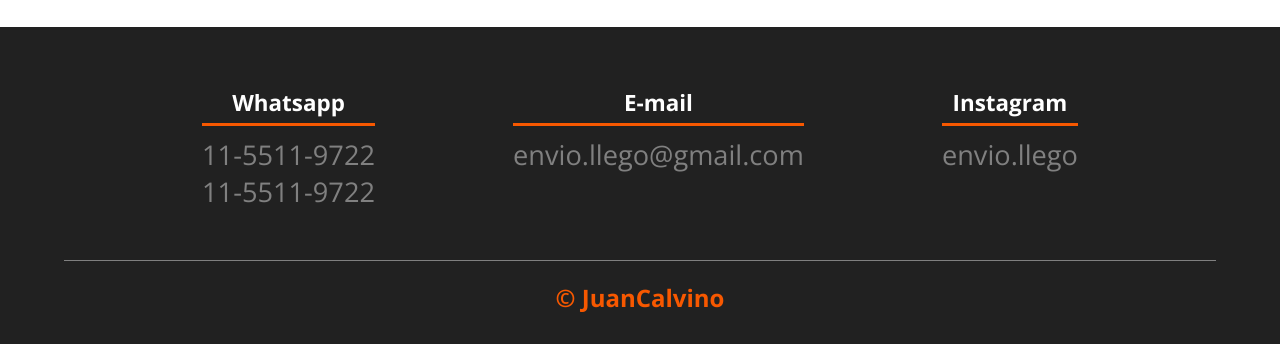
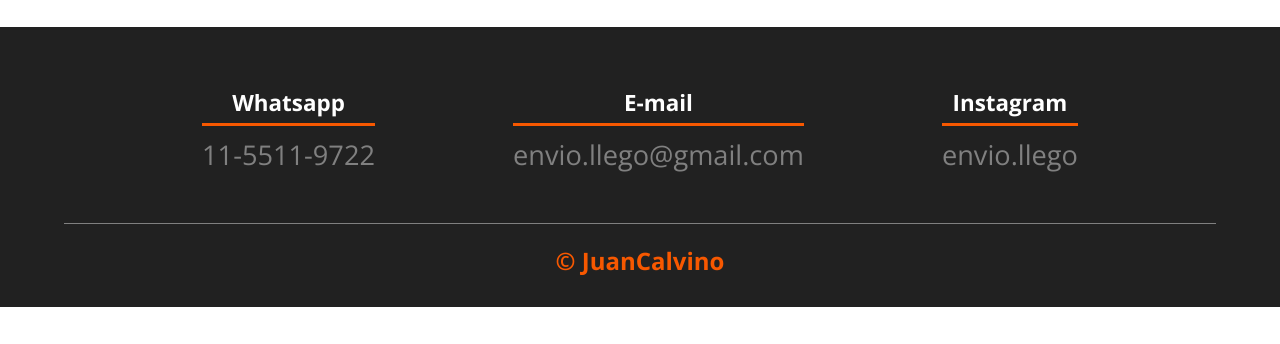
Before and after one commit to juancalvino/llego, a plain HTML site: page index.html in a window 1280 px wide. Shown: the part 2289-2633 px from the top of the page. After the commit the page ends 2596 px from the top, so only its background shows below. Drawn offline with nearby package versions, Linux system fonts and the light colour scheme.

Commit message:
Se elimino telefono duplicado

```diff
--- a/index.html
+++ b/index.html
@@ -129,9 +129,6 @@
                 <a href="https://wa.me/541155119722" class="a-foo">
                     <p>11-5511-9722</p>
                 </a>
-                <a href="https://wa.me/541157295411" class="a-foo">
-                  <p>11-5511-9722</p>
-                </a>
             </div>
             <div class="content-foo">
                 <a href="mailto:envio.llego@gmail.com" class="a-foo">
```
